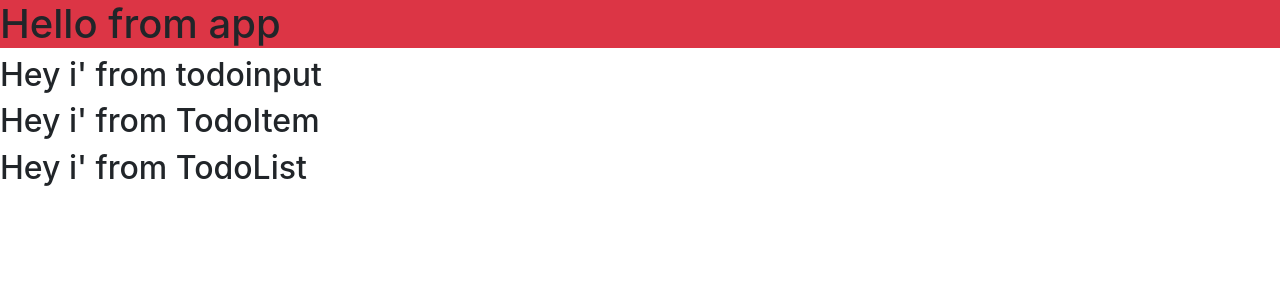
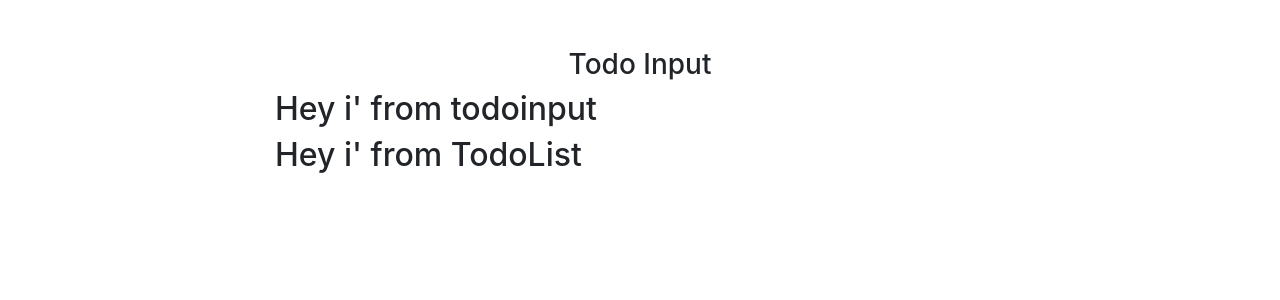
Before and after one commit to schandan351/Todo-react, a React (Create React App) app: page / in a window 1280 px wide. Shown: the top 300 px of the page. Built offline with nearby package versions, Linux system fonts and the light colour scheme.

Commit message:
app states and handling functions are defined and props are passed

```diff
--- a/src/App.js
+++ b/src/App.js
@@ -1,18 +1,47 @@
 import React ,{Component} from 'react';
 import "bootstrap/dist/css/bootstrap.min.css"
-
+import uuid from "uuid";
 import TodoInput from './components/TodoInput';
 import TodoItem from './components/TodoItem';
 import TodoList from './components/TodoList';
 
 export default class App extends Component{
+  state={
+    items:[{id:1,title:"get ready"},{id:1,title:"get ready"}],
+    id:uuid(),
+    item:'',
+    editItem:false
+  };
+  handleChange=(e)=>{
+    console.log("handle change");
+  }
+  handleSubmit=(e)=>{
+    console.log("handle submit");
+  }
+  clearList=()=>{
+    console.log("clear list");
+  }
+  handleDelete=(id)=>{
+    console.log("Handle delete");
+  }
+  handleEdit=(id)=>{
+    console.log(`handle edit ${id}`);
+
+  }
   render(){
     return(
-      <div>
-        <h1 className="bg-danger">Hello from app</h1>
-        <TodoInput />
-        <TodoItem />
-        <TodoList />
+      <div className="container">
+        <div className="row">
+          <div className="col-10 mx-auto col-md-8 mt-5">
+              <h3 className="text-capitalize text-center">Todo Input</h3>
+              <TodoInput item={this.state.item} handleChange={this.handleChange}
+                handleSubmit={this.handleSubmit}
+              />
+              <TodoList items={this.state.items} handleDelete={this.handleDelete}
+                clearList={this.clearList} handleEdit={this.handleEdit}
+              />
+          </div>
+        </div>
       </div>
     );
   }
```
